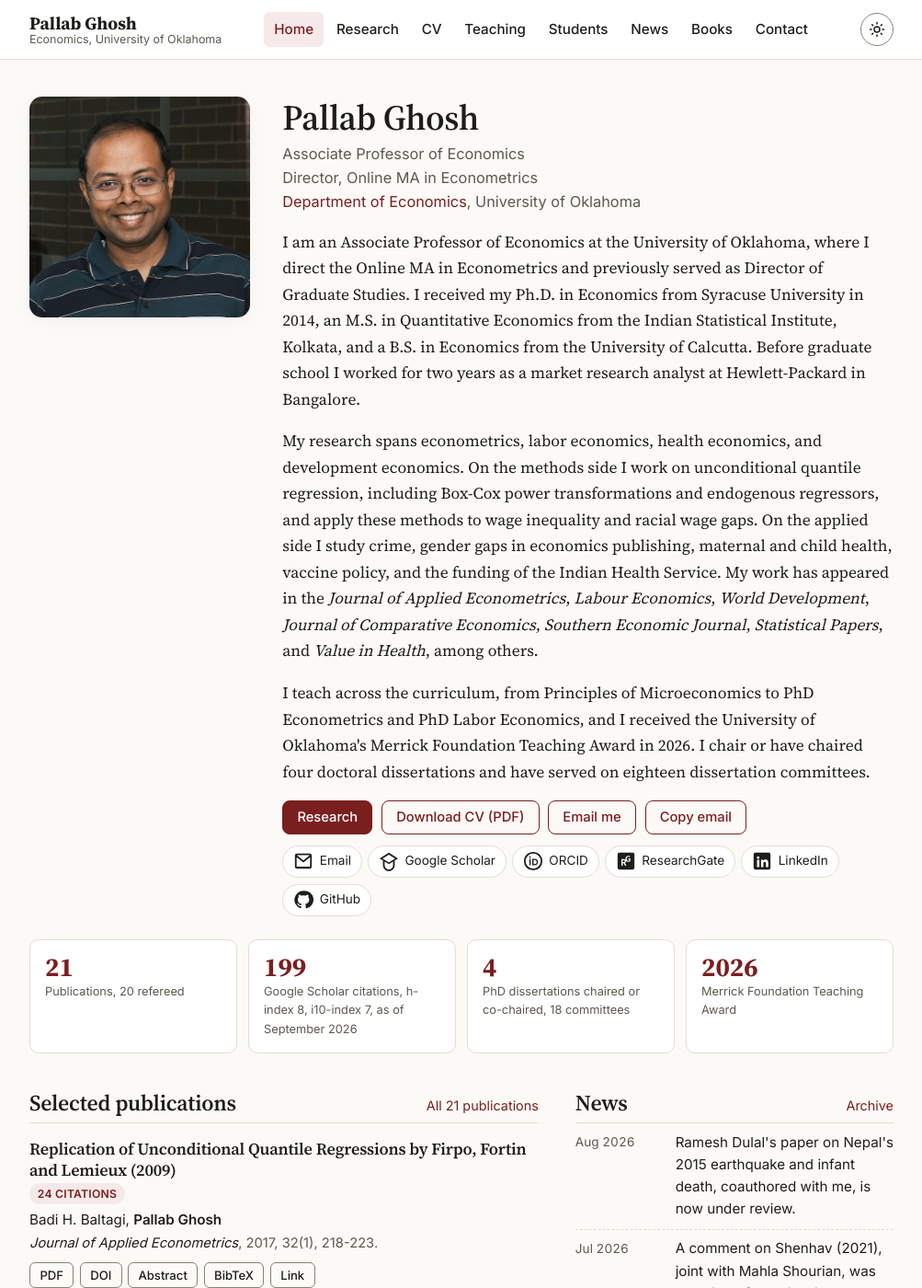
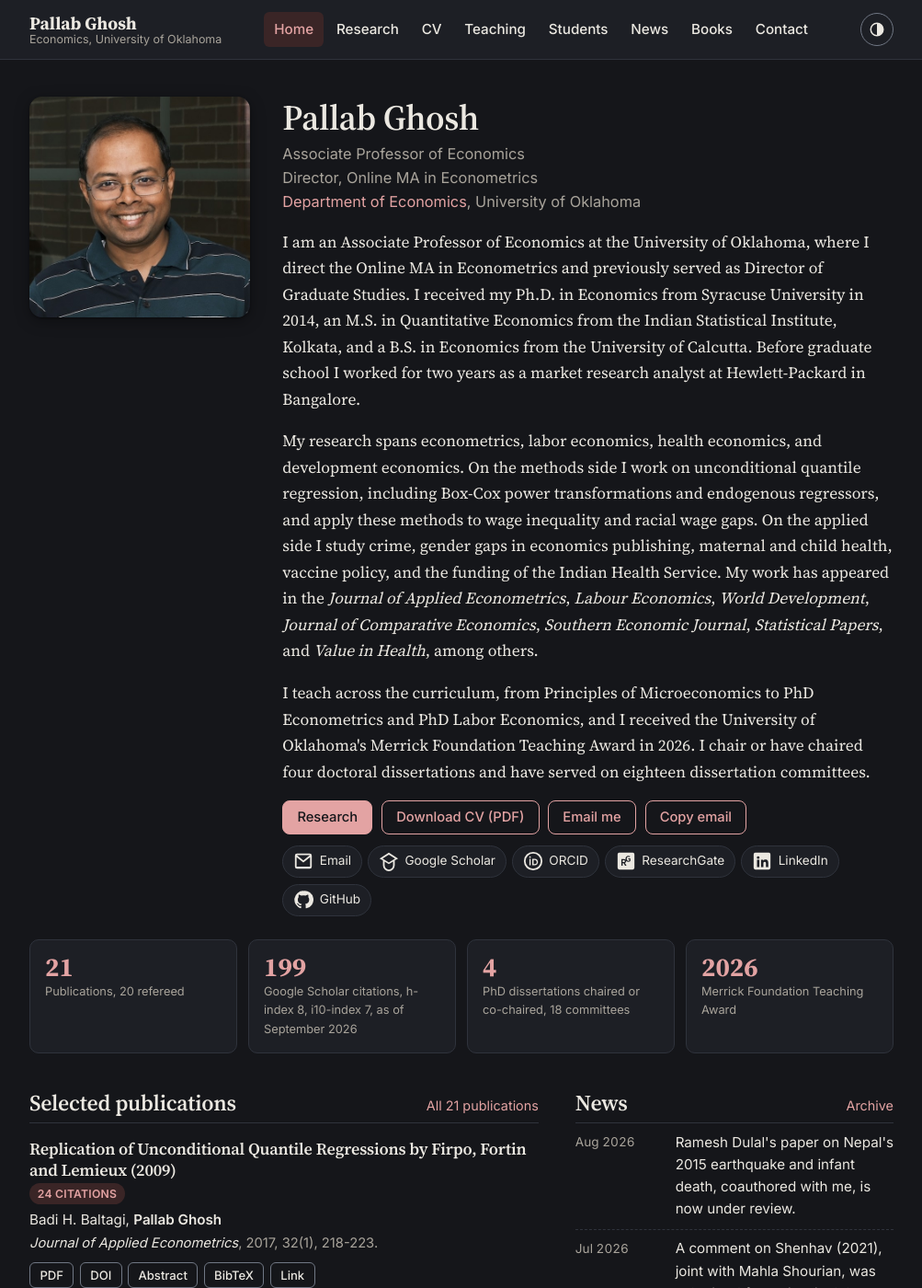
Before and after one commit to paghosh/paghosh.github.io, a Jekyll site: the page built from index.html, in a window 1280 px wide and 1400 px high. Shown: the whole window at 92% size, without its empty margins (138-1141 px from the left). Built offline with Jekyll 4.4.1, drawn with Linux system fonts in a browser that asks for light colours.

Commit message:
Automatic theme: light 7 am to 7 pm by the visitor's clock, dark otherwise; header button cycles auto, light, dark
Co-Authored-By: Claude Fable 5.1 <noreply@anthropic.com>
Claude-Session: https://claude.ai/code/session_01PR6Zvyiq42ajDnzYkfASbB

```diff
--- a/_includes/head.html
+++ b/_includes/head.html
@@ -4,13 +4,14 @@
 <meta name="theme-color" content="#7a1f1f" media="(prefers-color-scheme: light)">
 <meta name="theme-color" content="#15161a" media="(prefers-color-scheme: dark)">
 <script>
+  /* Theme: "auto" follows the visitor's local clock (light 7 am to 7 pm, dark otherwise); "light" and "dark" are fixed choices. */
   (function () {
-    try {
-      var stored = localStorage.getItem('theme');
-      var prefersDark = window.matchMedia && window.matchMedia('(prefers-color-scheme: dark)').matches;
-      var theme = stored || (prefersDark ? 'dark' : 'light');
-      document.documentElement.setAttribute('data-theme', theme);
-    } catch (e) {}
+    var mode = 'auto';
+    try { mode = localStorage.getItem('theme-mode') || 'auto'; } catch (e) {}
+    var h = new Date().getHours();
+    var theme = mode === 'auto' ? ((h >= 7 && h < 19) ? 'light' : 'dark') : mode;
+    document.documentElement.setAttribute('data-theme', theme);
+    document.documentElement.setAttribute('data-theme-mode', mode);
   })();
 </script>
 {% if page.url == "/404.html" %}<meta name="robots" content="noindex">{% endif %}
--- a/_includes/nav.html
+++ b/_includes/nav.html
@@ -5,7 +5,8 @@
       <span class="brand-sub">Economics, University of Oklahoma</span>
     </a>
     <div class="nav-controls">
-      <button class="theme-toggle" type="button" aria-label="Switch between light and dark mode" title="Light or dark mode">
+      <button class="theme-toggle" type="button" aria-label="Theme: automatic, light by day and dark by night. Click to change." title="Theme: automatic (light by day, dark by night)">
+        <svg class="icon-auto" viewBox="0 0 24 24" width="18" height="18" aria-hidden="true"><circle cx="12" cy="12" r="9" fill="none" stroke="currentColor" stroke-width="2"/><path d="M12 3a9 9 0 0 1 0 18z" fill="currentColor"/></svg>
         <svg class="icon-sun" viewBox="0 0 24 24" width="18" height="18" aria-hidden="true"><circle cx="12" cy="12" r="4" fill="none" stroke="currentColor" stroke-width="2"/><path d="M12 2v2M12 20v2M4.9 4.9l1.4 1.4M17.7 17.7l1.4 1.4M2 12h2M20 12h2M4.9 19.1l1.4-1.4M17.7 6.3l1.4-1.4" stroke="currentColor" stroke-width="2" stroke-linecap="round"/></svg>
         <svg class="icon-moon" viewBox="0 0 24 24" width="18" height="18" aria-hidden="true"><path d="M21 12.8A9 9 0 1 1 11.2 3a7 7 0 0 0 9.8 9.8z" fill="none" stroke="currentColor" stroke-width="2" stroke-linejoin="round"/></svg>
       </button>
--- a/_layouts/default.html
+++ b/_layouts/default.html
@@ -1,5 +1,5 @@
 <!DOCTYPE html>
-<html lang="{{ site.lang }}" data-theme="light">
+<html lang="{{ site.lang }}" data-theme="light" data-theme-mode="auto">
 <head>
   {% include head.html %}
 </head>
--- a/assets/css/main.css
+++ b/assets/css/main.css
@@ -86,8 +86,10 @@ main.container { padding-top: 2rem; padding-bottom: 3rem; min-height: 60vh; }
 .nav-controls { display: flex; align-items: center; gap: .5rem; order: 3; }
 .theme-toggle { background: transparent; border: 1px solid var(--line-strong); color: var(--text); border-radius: 999px; width: 36px; height: 36px; display: inline-flex; align-items: center; justify-content: center; cursor: pointer; }
 .theme-toggle:hover { background: var(--bg-soft); }
-[data-theme="light"] .icon-moon { display: none; }
-[data-theme="dark"] .icon-sun { display: none; }
+.theme-toggle svg { display: none; }
+[data-theme-mode="auto"] .icon-auto { display: inline; }
+[data-theme-mode="light"] .icon-sun { display: inline; }
+[data-theme-mode="dark"] .icon-moon { display: inline; }
 .nav-toggle { display: none; background: none; border: 1px solid var(--line-strong); border-radius: 6px; width: 40px; height: 36px; padding: 6px; cursor: pointer; flex-direction: column; justify-content: space-between; }
 .nav-toggle span { display: block; height: 2px; background: var(--text); border-radius: 2px; }
 
--- a/assets/js/main.js
+++ b/assets/js/main.js
@@ -1,18 +1,50 @@
 (function () {
   'use strict';
 
-  // Theme toggle
+  // Toast
+  var toast = document.createElement('div');
+  toast.className = 'toast';
+  toast.setAttribute('role', 'status');
+  document.body.appendChild(toast);
+  function showToast(msg) {
+    toast.textContent = msg;
+    toast.classList.add('show');
+    clearTimeout(showToast.t);
+    showToast.t = setTimeout(function () { toast.classList.remove('show'); }, 1800);
+  }
+
+  // Theme: auto (light 7 am to 7 pm by the visitor's clock, dark otherwise), light, or dark.
   var root = document.documentElement;
   var toggle = document.querySelector('.theme-toggle');
+  var labels = {
+    auto: 'Theme: automatic (light by day, dark by night). Click for light.',
+    light: 'Theme: light. Click for dark.',
+    dark: 'Theme: dark. Click for automatic.'
+  };
+  function themeForMode(mode) {
+    if (mode !== 'auto') return mode;
+    var h = new Date().getHours();
+    return (h >= 7 && h < 19) ? 'light' : 'dark';
+  }
+  function applyMode(mode) {
+    root.setAttribute('data-theme-mode', mode);
+    root.setAttribute('data-theme', themeForMode(mode));
+    if (toggle) { toggle.setAttribute('aria-label', labels[mode]); toggle.setAttribute('title', labels[mode]); }
+  }
+  var mode = 'auto';
+  try { mode = localStorage.getItem('theme-mode') || 'auto'; } catch (e) {}
+  if (!labels[mode]) mode = 'auto';
+  applyMode(mode);
   if (toggle) {
-    toggle.setAttribute('aria-pressed', root.getAttribute('data-theme') === 'dark' ? 'true' : 'false');
     toggle.addEventListener('click', function () {
-      var next = root.getAttribute('data-theme') === 'dark' ? 'light' : 'dark';
-      root.setAttribute('data-theme', next);
-      toggle.setAttribute('aria-pressed', next === 'dark' ? 'true' : 'false');
-      try { localStorage.setItem('theme', next); } catch (e) {}
+      mode = mode === 'auto' ? 'light' : mode === 'light' ? 'dark' : 'auto';
+      applyMode(mode);
+      try { localStorage.setItem('theme-mode', mode); } catch (e) {}
+      showToast(mode === 'auto' ? 'Automatic: light by day, dark by night' : (mode === 'light' ? 'Light mode' : 'Dark mode'));
     });
   }
+  // Re-check every minute so a page left open switches at 7 am and 7 pm.
+  setInterval(function () { if (mode === 'auto') applyMode('auto'); }, 60000);
 
   // Mobile nav
   var navBtn = document.querySelector('.nav-toggle');
@@ -27,18 +59,6 @@
     navBtn.addEventListener('click', function () { setNav(!nav.classList.contains('open')); });
     document.addEventListener('keydown', function (e) { if (e.key === 'Escape') setNav(false); });
     document.addEventListener('click', function (e) { if (!e.target.closest('.site-header')) setNav(false); });
-  }
-
-  // Toast
-  var toast = document.createElement('div');
-  toast.className = 'toast';
-  toast.setAttribute('role', 'status');
-  document.body.appendChild(toast);
-  function showToast(msg) {
-    toast.textContent = msg;
-    toast.classList.add('show');
-    clearTimeout(showToast.t);
-    showToast.t = setTimeout(function () { toast.classList.remove('show'); }, 1800);
   }
 
   // Abstract and BibTeX panels
```
Also changed, not shown: README.md.
